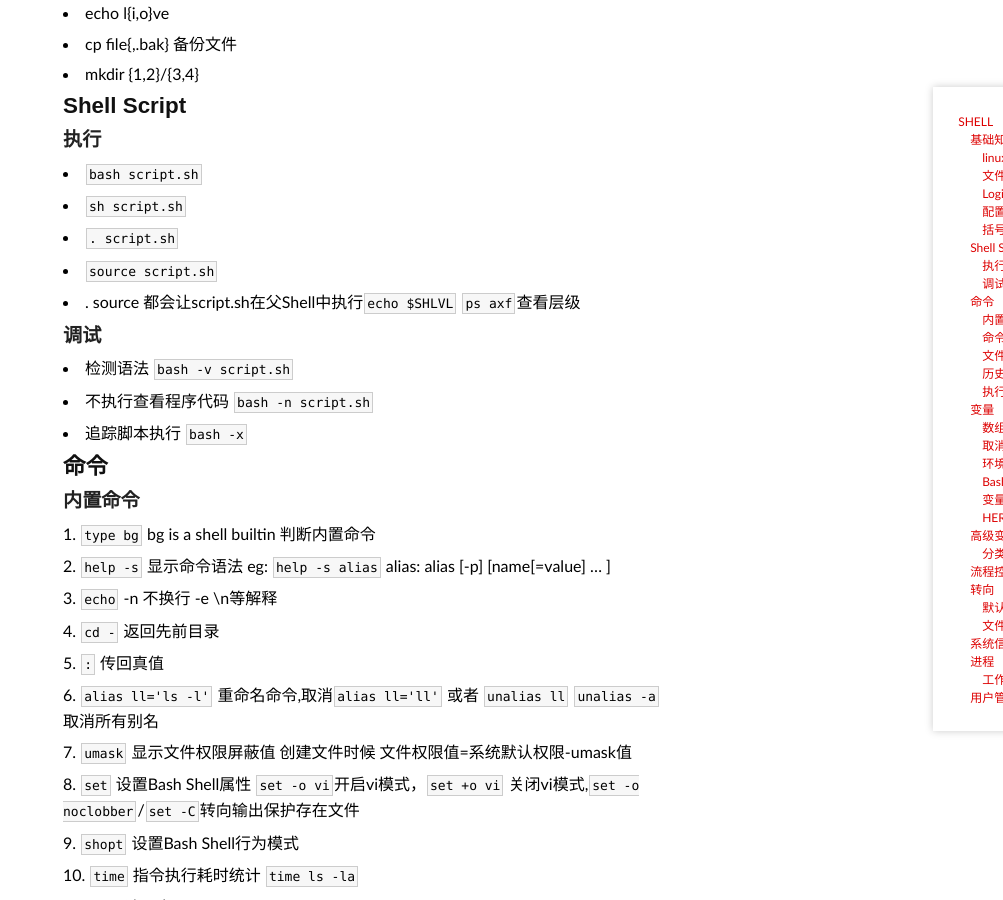
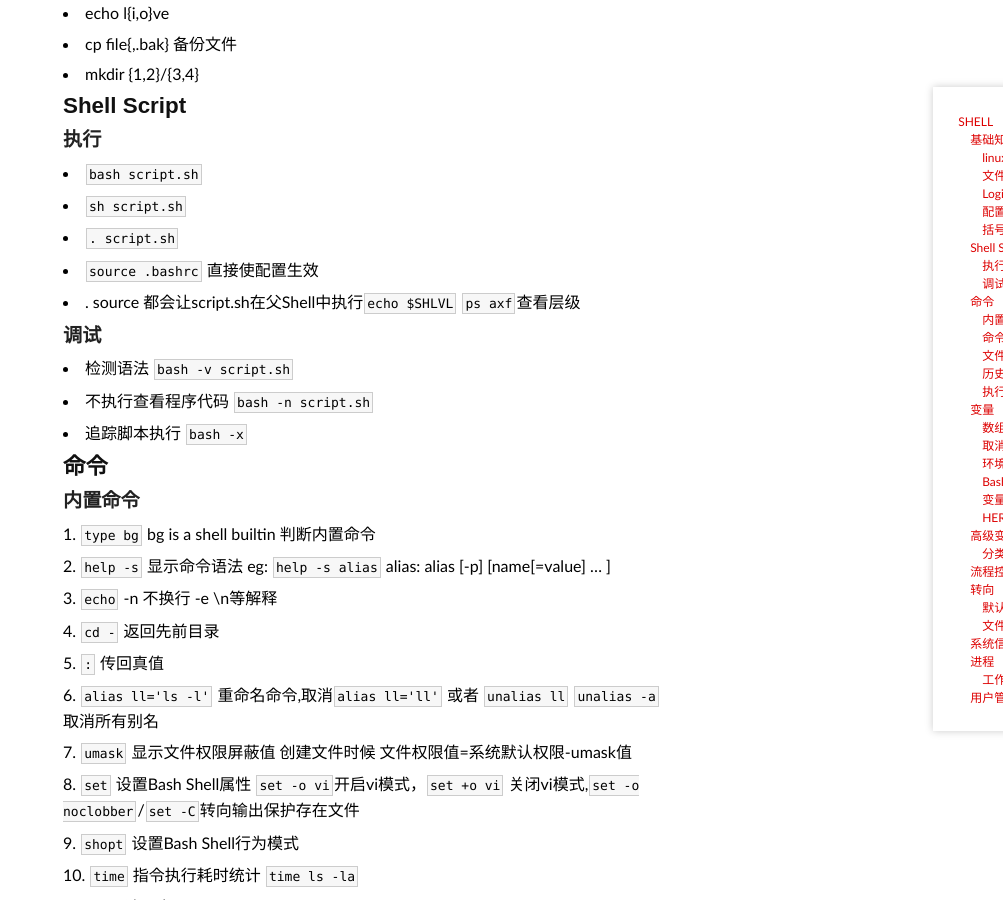
Before and after one commit to h2ero/h2ero.github.com, a Jekyll site: the page built from _posts/wiki/2012-09-01-shell-wiki.md, in a window 1280 px wide and 900 px high, scrolled down 1093 px. Shown: the whole window, without its empty margins (277-1280 px from the left). Built offline with Jekyll 4.4.1, drawn with Linux system fonts in a browser that asks for light colours; some web fonts are replaced; Markdown is read by kramdown in place of the engine named in the settings; comment, search, counter and statistics services are not loaded.

Commit message:
source .bashrc

```diff
--- a/_posts/wiki/2012-09-01-shell-wiki.md
+++ b/_posts/wiki/2012-09-01-shell-wiki.md
@@ -49,7 +49,7 @@ eg:lightdm:x:104:111:Light Display Manager:/var/lib/lightdm:/bin/false
 + `bash script.sh`
 + `sh script.sh`
 + `. script.sh`
-+ `source script.sh`
++ `source .bashrc` 直接使配置生效
 + . source 都会让script.sh在父Shell中执行`echo $SHLVL` `ps axf`查看层级
 
 ###调试
```
